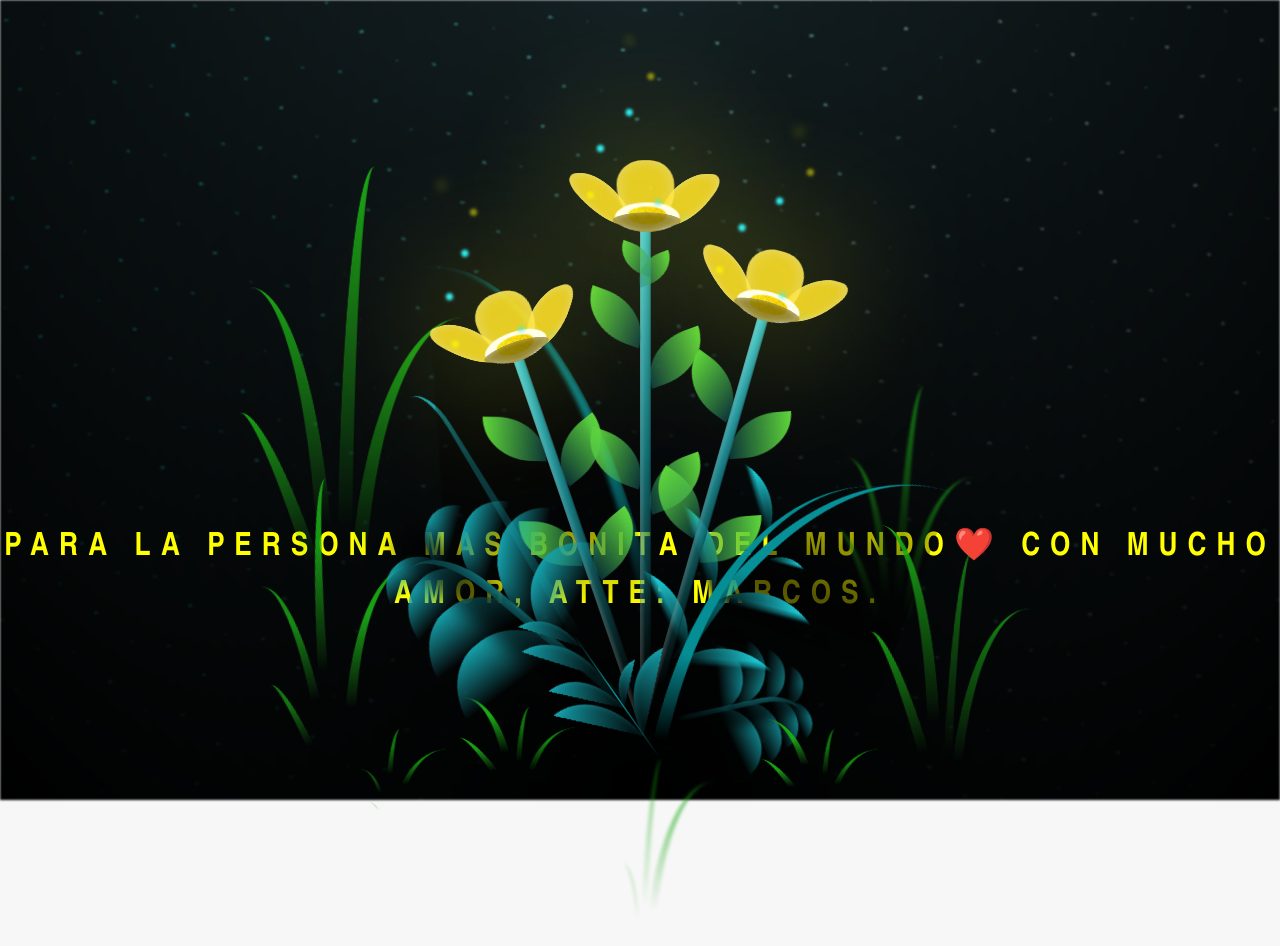
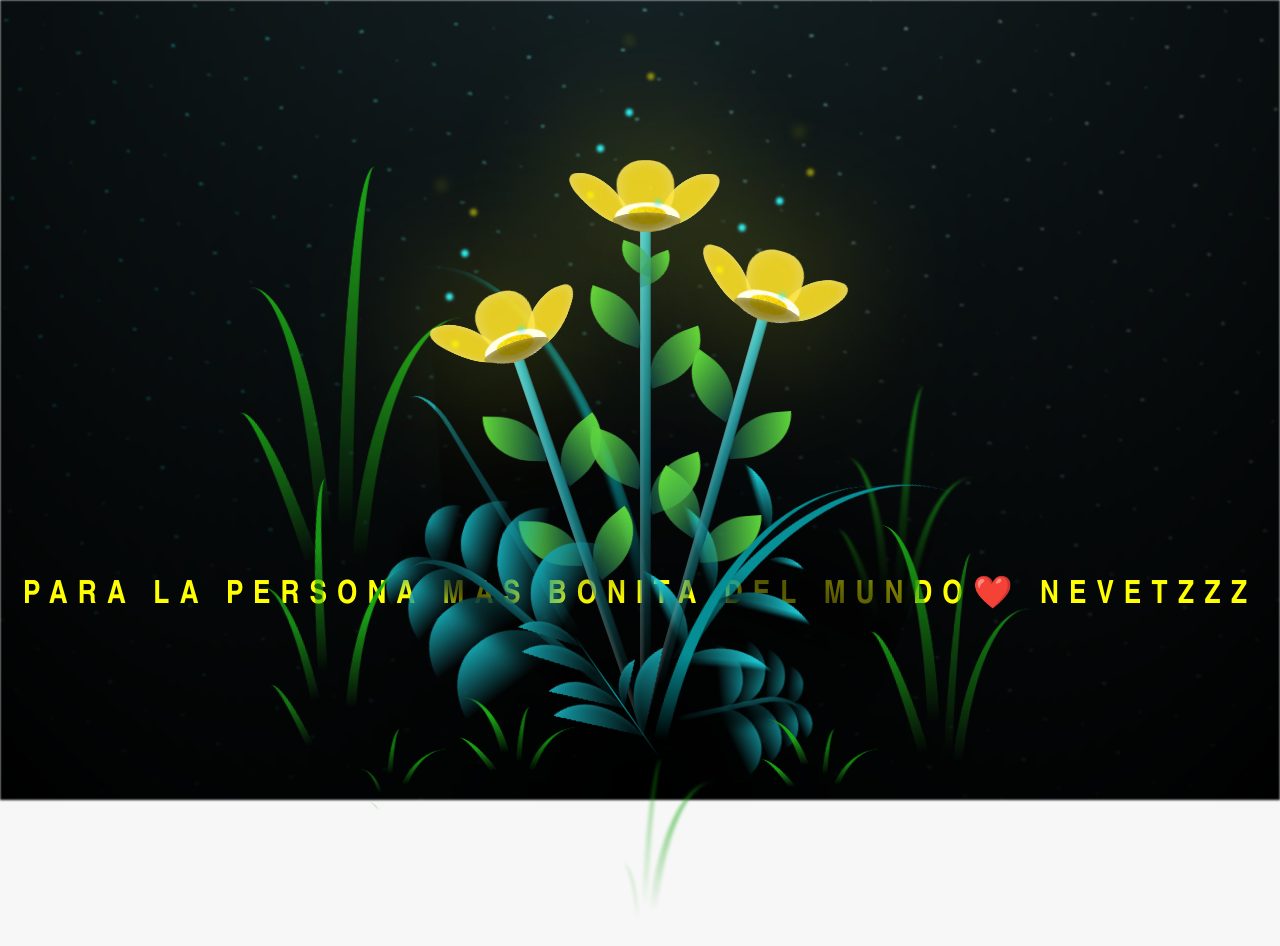
Before and after one commit to elproesmas-max/flores-amarillas, a plain HTML site: page flower.html in a window 1280 px wide. Drawn offline with Linux system fonts and the light colour scheme.

```diff
--- a/flower.html
+++ b/flower.html
@@ -13,7 +13,7 @@
     <div id="lyrics">
 
     </div>
-    <h1 class="titulo">PARA LA PERSONA MAS BONITA DEL MUNDO❤️ CON MUCHO AMOR, ATTE: MARCOS.</h1>
+    <h1 class="titulo">PARA LA PERSONA MAS BONITA DEL MUNDO❤️ NEVETZZZ</h1>
 
     <div class="night"></div>
     <div class="flowers">
```
